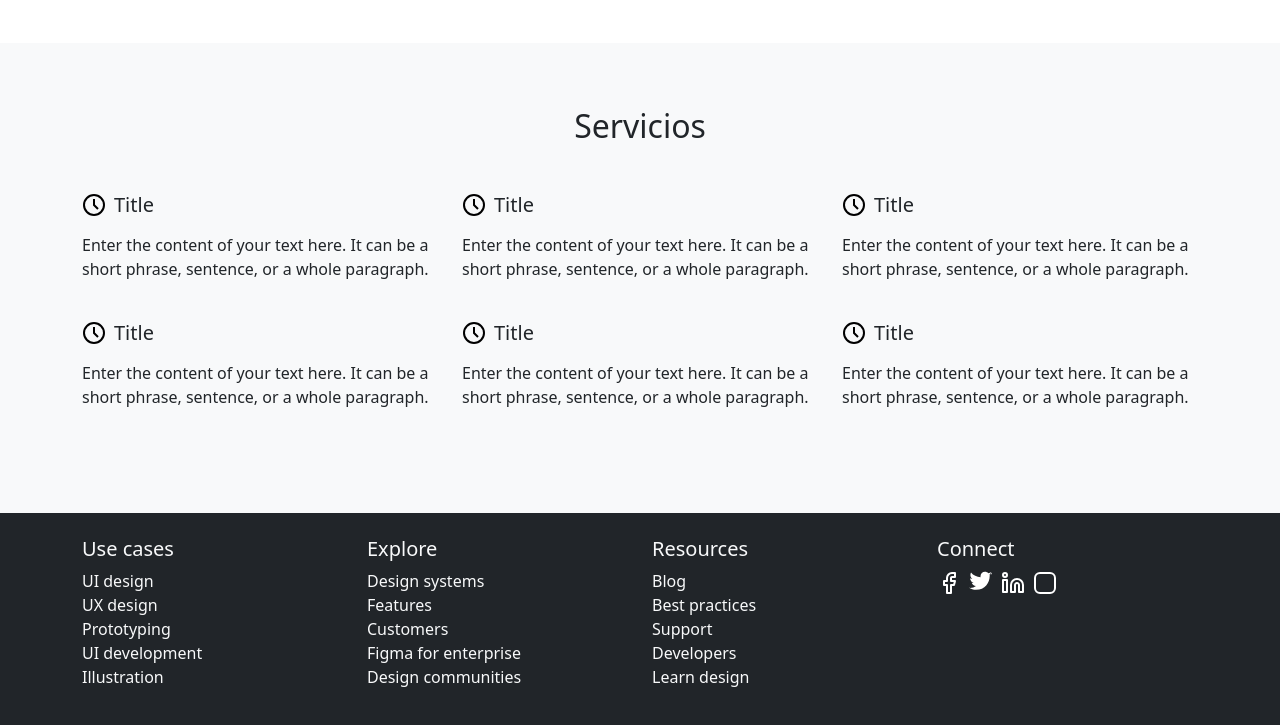
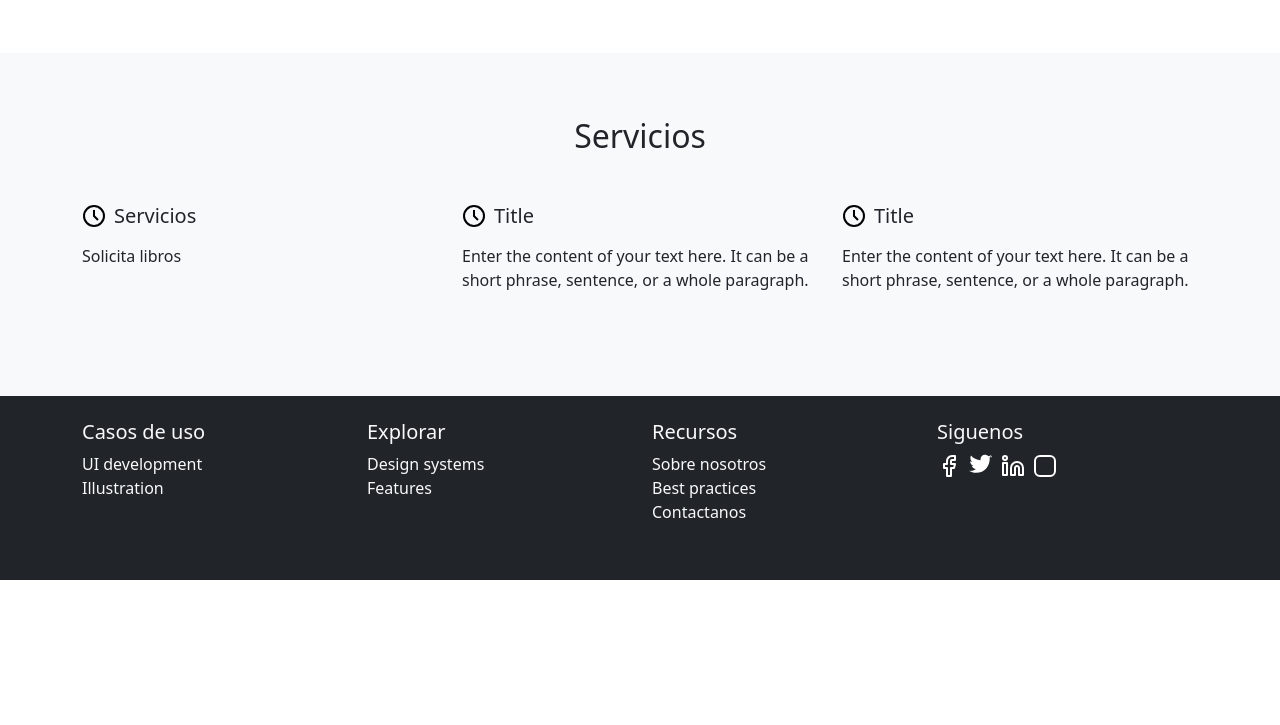
Before and after one commit to Mewsho/Muni-Book, a plain HTML site: page Pages/index.html in a window 1280 px wide. Shown: the part 895-1620 px from the top of the page. After the commit the page ends 1475 px from the top, so only its background shows below. Drawn offline with nearby package versions, Linux system fonts and the light colour scheme.

Commit message:
Update 1.0.0.2
- Limando landing
- Eliminando cosas inecesarias

```diff
--- a/Pages/index.html
+++ b/Pages/index.html
@@ -101,14 +101,14 @@
           <img
             src="/Assets/Images/Libreria1.jpg"
             alt="Interior de la librería"
-            class="img-fluid rounded"
+            class="img-fluid rounded w-100 mb-2"
           />
         </div>
         <div class="col-md-6">
           <img
             src="/Assets/Images/Libreria2.jpg"
             alt="Estanterías de libros"
-            class="img-fluid rounded mt-3 mt-md-0"
+            class="img-fluid rounded w-100 mb-2"
           />
         </div>
       </div>
@@ -136,12 +136,9 @@
                 />
                 <path d="M12 6V12L16 16" stroke="black" stroke-width="2" />
               </svg>
-              <h5 class="ms-2 mb-0">Title</h5>
+              <h5 class="ms-2 mb-0">Servicios</h5>
             </div>
-            <p>
-              Enter the content of your text here. It can be a short phrase,
-              sentence, or a whole paragraph.
-            </p>
+            <p>Solicita libros</p>
           </div>
           <div class="col-md-4 mb-4">
             <div class="d-flex align-items-center mb-3">
@@ -193,120 +190,39 @@
               sentence, or a whole paragraph.
             </p>
           </div>
-          <div class="col-md-4 mb-4">
-            <div class="d-flex align-items-center mb-3">
-              <svg
-                width="24"
-                height="24"
-                viewBox="0 0 24 24"
-                fill="none"
-                xmlns="http://www.w3.org/2000/svg"
-              >
-                <circle
-                  cx="12"
-                  cy="12"
-                  r="10"
-                  stroke="black"
-                  stroke-width="2"
-                />
-                <path d="M12 6V12L16 16" stroke="black" stroke-width="2" />
-              </svg>
-              <h5 class="ms-2 mb-0">Title</h5>
-            </div>
-            <p>
-              Enter the content of your text here. It can be a short phrase,
-              sentence, or a whole paragraph.
-            </p>
-          </div>
-          <div class="col-md-4 mb-4">
-            <div class="d-flex align-items-center mb-3">
-              <svg
-                width="24"
-                height="24"
-                viewBox="0 0 24 24"
-                fill="none"
-                xmlns="http://www.w3.org/2000/svg"
-              >
-                <circle
-                  cx="12"
-                  cy="12"
-                  r="10"
-                  stroke="black"
-                  stroke-width="2"
-                />
-                <path d="M12 6V12L16 16" stroke="black" stroke-width="2" />
-              </svg>
-              <h5 class="ms-2 mb-0">Title</h5>
-            </div>
-            <p>
-              Enter the content of your text here. It can be a short phrase,
-              sentence, or a whole paragraph.
-            </p>
-          </div>
-          <div class="col-md-4 mb-4">
-            <div class="d-flex align-items-center mb-3">
-              <svg
-                width="24"
-                height="24"
-                viewBox="0 0 24 24"
-                fill="none"
-                xmlns="http://www.w3.org/2000/svg"
-              >
-                <circle
-                  cx="12"
-                  cy="12"
-                  r="10"
-                  stroke="black"
-                  stroke-width="2"
-                />
-                <path d="M12 6V12L16 16" stroke="black" stroke-width="2" />
-              </svg>
-              <h5 class="ms-2 mb-0">Title</h5>
-            </div>
-            <p>
-              Enter the content of your text here. It can be a short phrase,
-              sentence, or a whole paragraph.
-            </p>
-          </div>
-        </div>
-      </div>
+
+
+
+
     </section>
 
     <footer class="bg-dark text-light py-4">
       <div class="container">
         <div class="row">
           <div class="col-md-3 mb-3">
-            <h5>Use cases</h5>
+            <h5>Casos de uso</h5>
             <ul class="list-unstyled">
-              <li>UI design</li>
-              <li>UX design</li>
-              <li>Prototyping</li>
               <li>UI development</li>
               <li>Illustration</li>
             </ul>
           </div>
           <div class="col-md-3 mb-3">
-            <h5>Explore</h5>
+            <h5>Explorar</h5>
             <ul class="list-unstyled">
               <li>Design systems</li>
               <li>Features</li>
-              <li>Customers</li>
-              <li>Figma for enterprise</li>
-              <li>Design communities</li>
             </ul>
           </div>
           <div class="col-md-3 mb-3">
-            <h5>Resources</h5>
+            <h5>Recursos</h5>
             <ul class="list-unstyled">
-              <li>Blog</li>
+              <li>Sobre nosotros</li>
               <li>Best practices</li>
-              <li>Support</li>
-              <li>Developers</li>
-              <li>Learn design</li>
+              <li>Contactanos</li>
             </ul>
           </div>
           <div class="col-md-3 mb-3">
-            <h5>Connect</h5>
+            <h5>Siguenos</h5>
             <div class="d-flex">
               <a href="#" class="text-light me-2">
                 <svg
@@ -384,8 +300,9 @@
                     stroke-width="2"
                     stroke-linecap="round"
                     stroke-linejoin="round"
-                  /></svg
-              ></a>
+                  />
+                </svg>
+              </a>
             </div>
           </div>
         </div>
```
